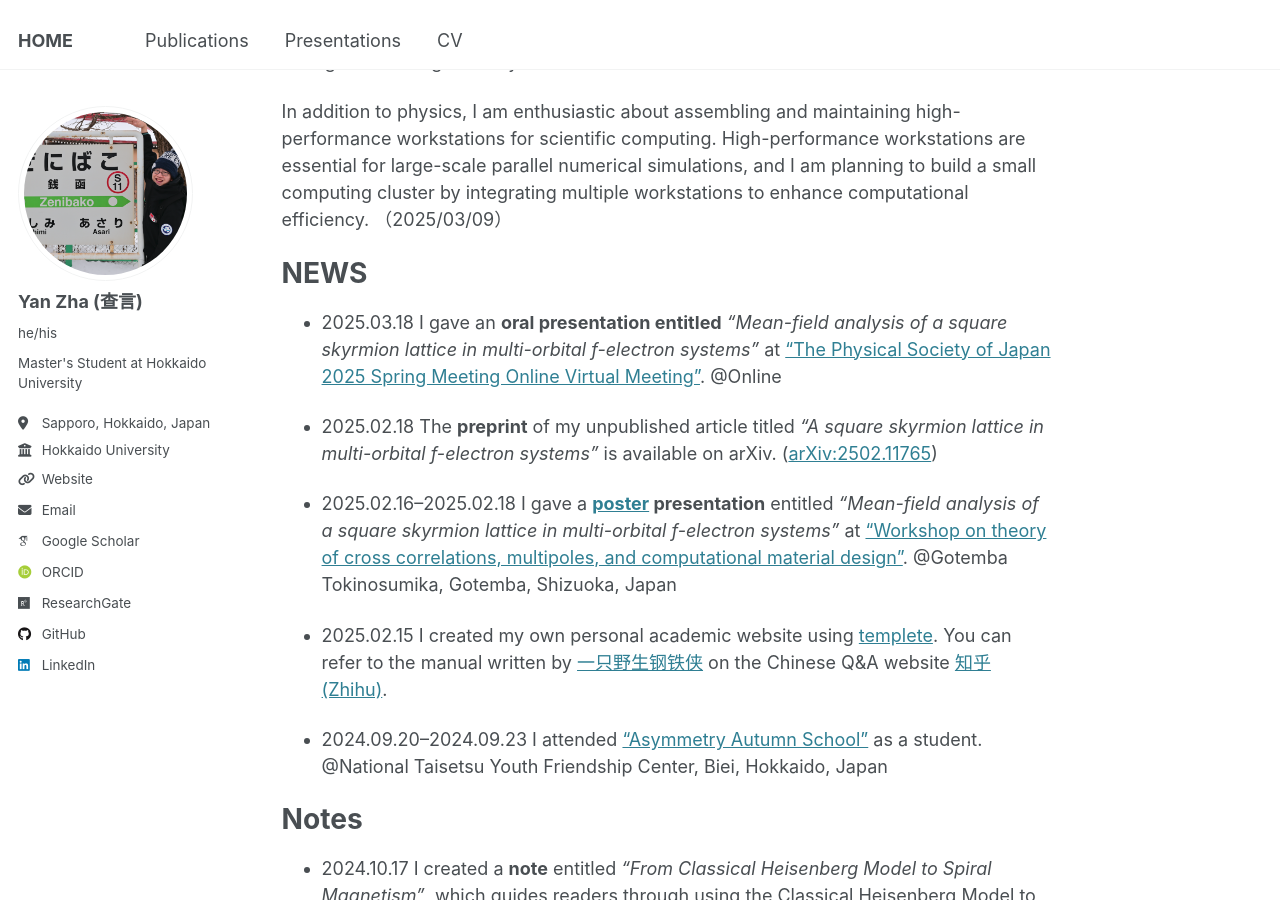
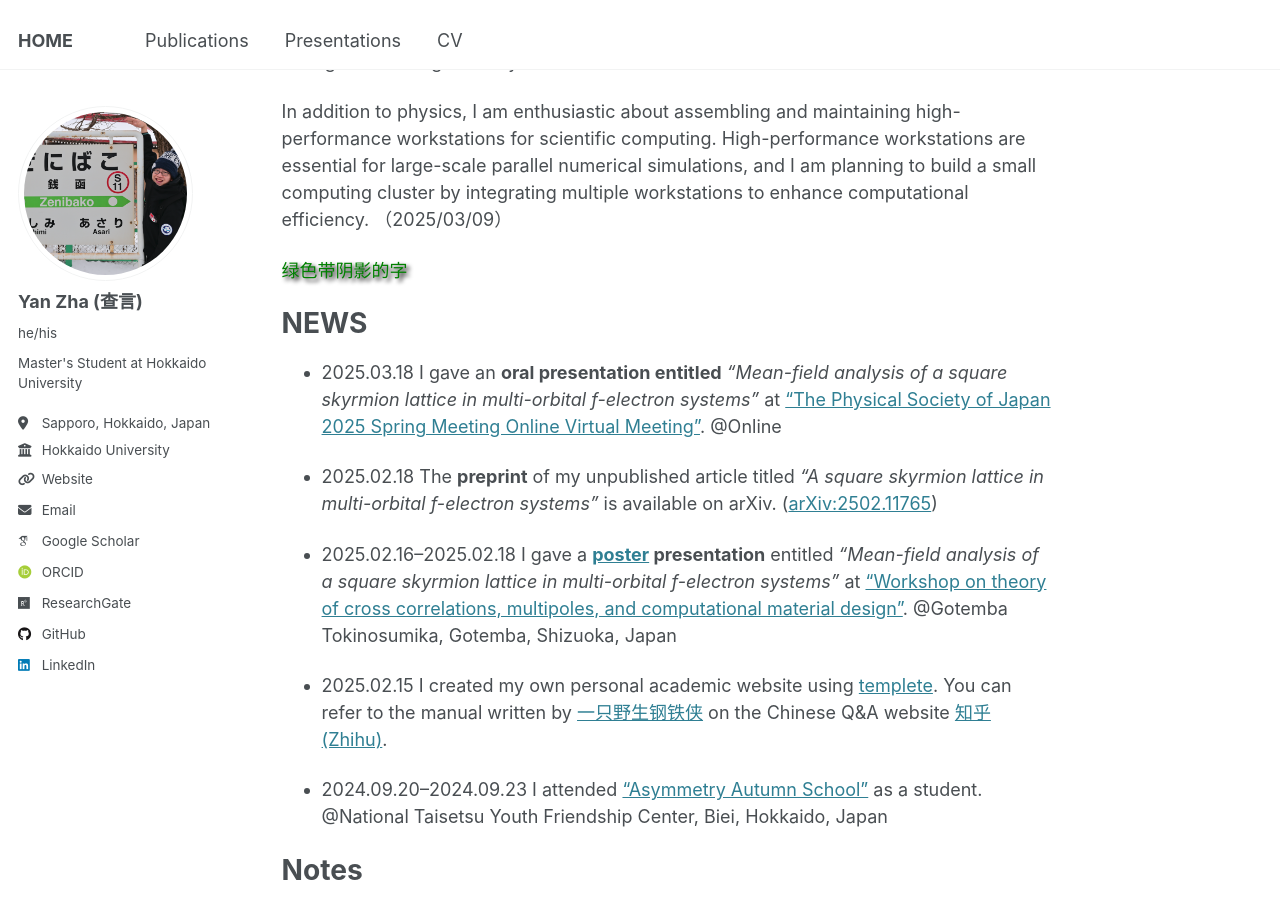
Before and after one commit to yzhacn/yzhacn.github.io, a Jekyll site: the page built from _pages/about.md, in a window 1280 px wide and 900 px high, scrolled down 498 px. Built offline with Jekyll 4.4.1, drawn with Linux system fonts in a browser that asks for light colours; some web fonts are replaced.

Commit message:
Update about.md

```diff
--- a/_pages/about.md
+++ b/_pages/about.md
@@ -20,6 +20,9 @@ In addition to physics, I am enthusiastic about assembling and maintaining high-
 High-performance workstations are essential for large-scale parallel numerical simulations, and I am planning to build a small computing cluster by integrating multiple workstations to enhance computational efficiency.
 （2025/03/09）
 
+
+<span style="color: green; text-shadow: 3px 3px 4px black;">绿色带阴影的字</span>
+
 NEWS
 ======
 * 2025.03.18 I gave an **oral presentation entitled** *"Mean-field analysis of a square skyrmion lattice in multi-orbital f-electron systems"* at ["The Physical Society of Japan 2025 Spring Meeting Online Virtual Meeting"](https://www.jps.or.jp/english/meetings-and-awards/spring/spring-meeting.html). @Online
```
